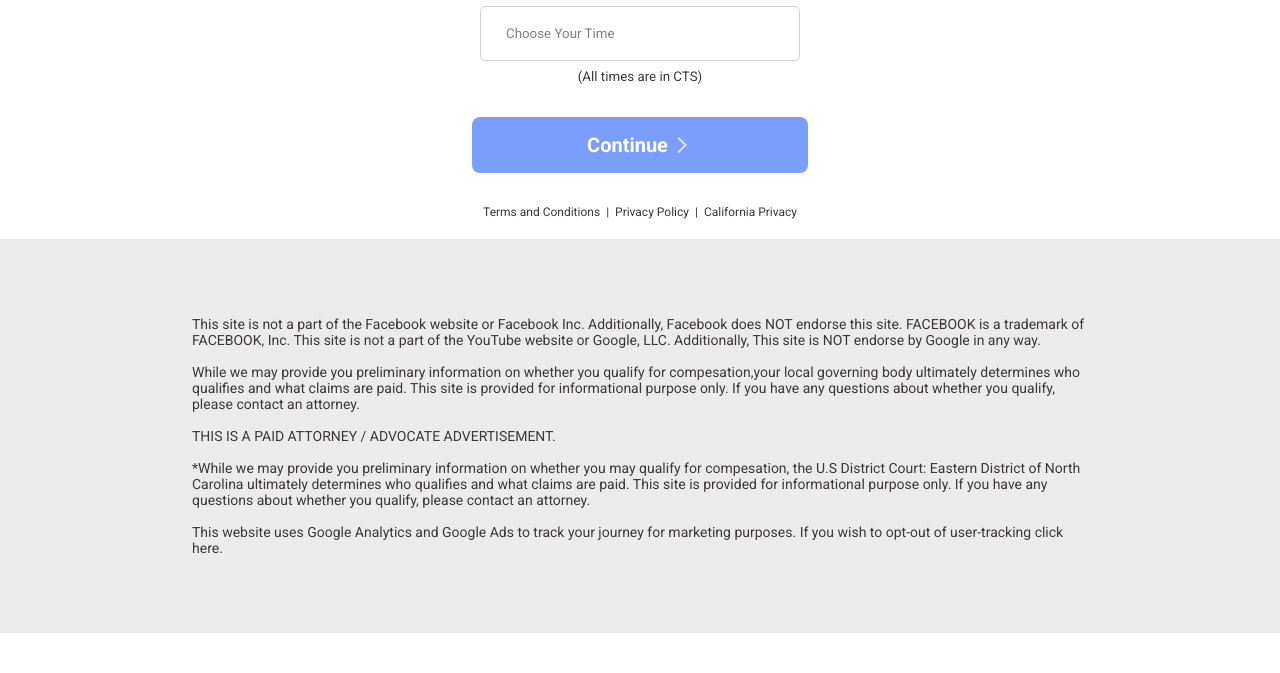
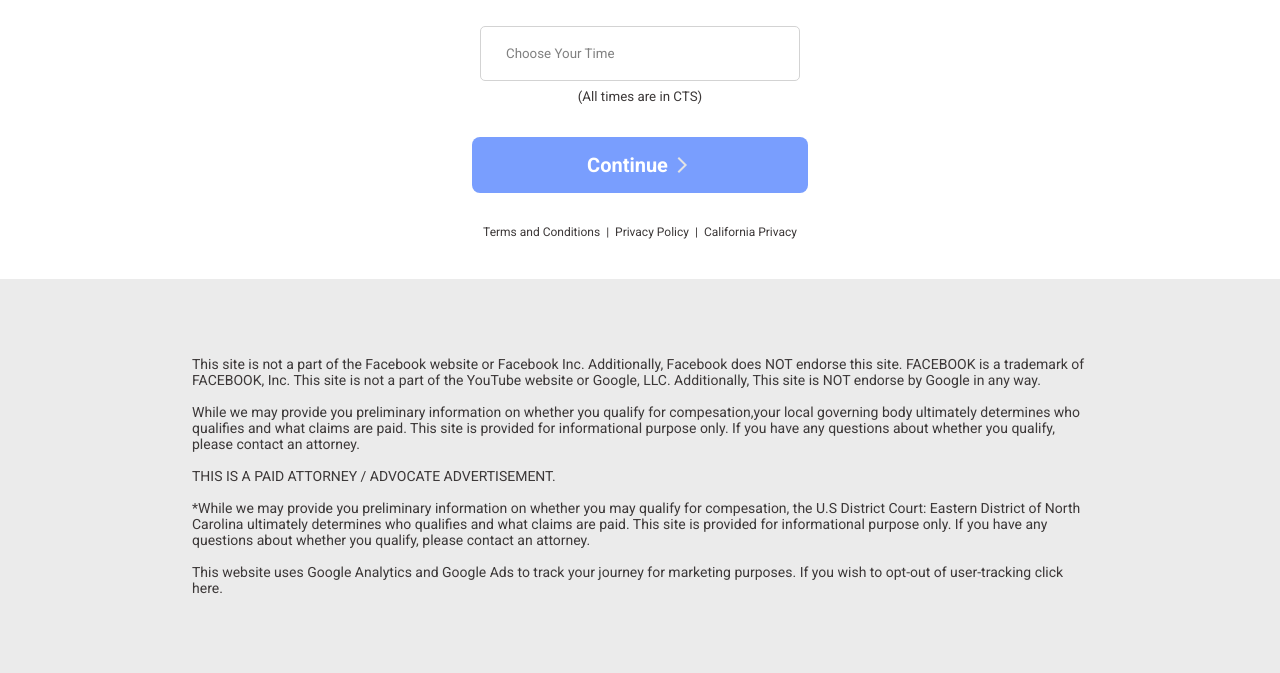
Before and after one commit to smartiri/contact-kinetic, a website built with Vite: page contact-kinetic/index.html in a window 1280 px wide. Shown: the part 235-908 px from the top of the page. Before the commit the page ends 868 px from the top, so only its background shows below. Built offline with nearby package versions, Linux system fonts and the light colour scheme.

Commit message:
refactoring footer

```diff
--- a/contact-kinetic/index.html
+++ b/contact-kinetic/index.html
@@ -55,7 +55,7 @@
         </span>
       </div>
     </nav>
-    <div>
+    <div id="main">
       <div id="time-section" class="d-flex">
         <h1>What Is The Best Time To Reach You?</h1>
         <div class="select-form" style="text-align: center">
@@ -181,8 +181,9 @@
           </div>
         </div>
       </div>
+      <div id="details" class="d-flex"></div>
     </div>
-    <div id="details" class="d-flex"></div>
+
     <footer id="footer">
       <div>
         <span>
--- a/contact-kinetic/src/style.css
+++ b/contact-kinetic/src/style.css
@@ -9,6 +9,14 @@
 body,
 html {
   height: 100%;
+  margin: 0;
+  display: flex;
+  flex-direction: column;
+}
+
+#main {
+  flex: 1;
+  padding: 20px;
 }
 
 .d-flex {
```
